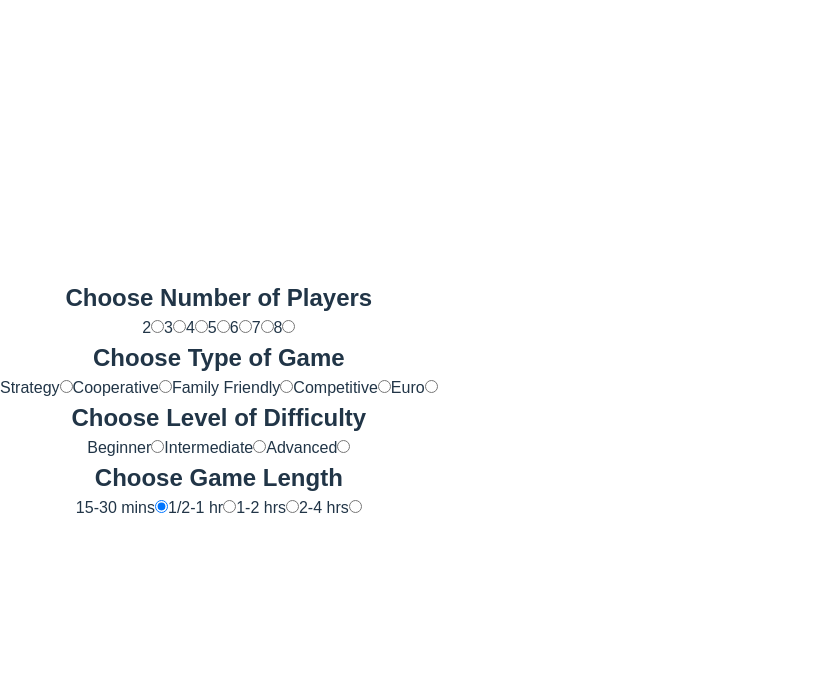
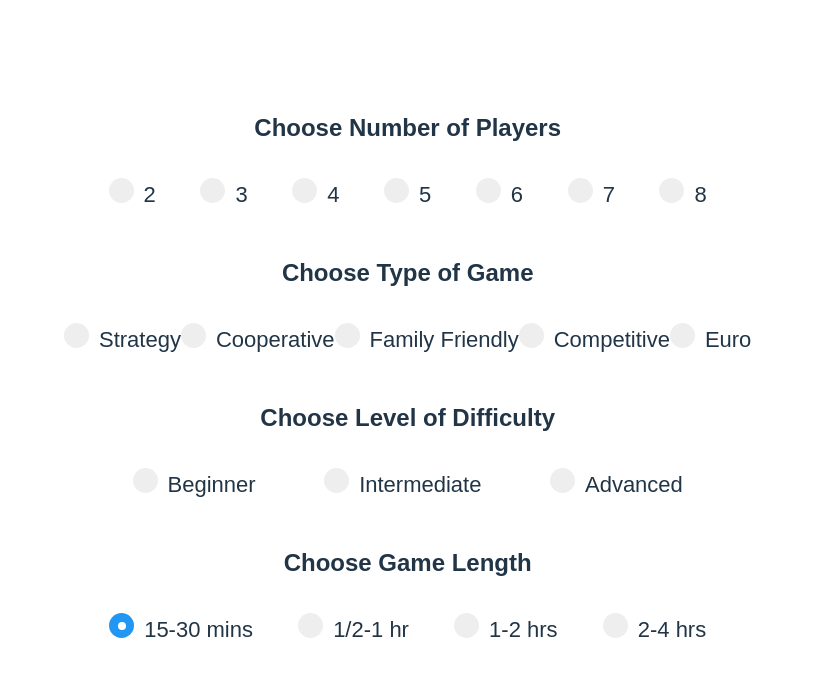
Before and after one commit to Dc0d1ng/Capstone-projectG, a React (Vite) app in the folder r4g/: page /choose in a window 1280 px wide. Shown: the top 676 px of the page, without its empty margins (0-814 px from the left). Built offline with nearby package versions, Linux system fonts and the light colour scheme.

Commit message:
base styling for choose page

```diff
--- a/r4g/src/Pages/Choose/Choose.jsx
+++ b/r4g/src/Pages/Choose/Choose.jsx
@@ -6,6 +6,7 @@
     <>
       {/* CHOOSE PLAYERS */}
       <h2>Choose Number of Players</h2>
+      <form>
         <div className="radio-flexbox">
           <label class="container">
             2
@@ -115,6 +116,7 @@
             <span class="checkmark"></span>
           </label>
         </div>
+      </form>
     </>
   );
 };
--- a/r4g/src/Pages/Choose/Choose.scss
+++ b/r4g/src/Pages/Choose/Choose.scss
@@ -0,0 +1,68 @@
+.radio-flexbox {
+  display: flex;
+  justify-content: space-evenly;
+  padding: 2rem 4rem;
+  flex-wrap: wrap;
+}
+
+.container {
+  display: block;
+  position: relative;
+  padding-left: 35px;
+  margin-bottom: 12px;
+  cursor: pointer;
+  font-size: 22px;
+  -webkit-user-select: none;
+  -moz-user-select: none;
+  user-select: none;
+}
+
+/* Hide the browser's default radio button */
+.container input {
+  position: absolute;
+  opacity: 0;
+  cursor: pointer;
+}
+
+/* Create a custom radio button */
+.checkmark {
+  position: absolute;
+  top: 0;
+  left: 0;
+  height: 25px;
+  width: 25px;
+  background-color: #eee;
+  border-radius: 50%;
+}
+
+/* On mouse-over, add a grey background color */
+.container:hover input ~ .checkmark {
+  background-color: #ccc;
+}
+
+/* When the radio button is checked, add a blue background */
+.container input:checked ~ .checkmark {
+  background-color: #2196f3;
+}
+
+/* Create the indicator (the dot/circle - hidden when not checked) */
+.checkmark:after {
+  content: "";
+  position: absolute;
+  display: none;
+}
+
+/* Show the indicator (dot/circle) when checked */
+.container input:checked ~ .checkmark:after {
+  display: block;
+}
+
+/* Style the indicator (dot/circle) */
+.container .checkmark:after {
+  top: 9px;
+  left: 9px;
+  width: 8px;
+  height: 8px;
+  border-radius: 50%;
+  background: white;
+}
```
Lines whose indentation alone changed are shown as unchanged.
